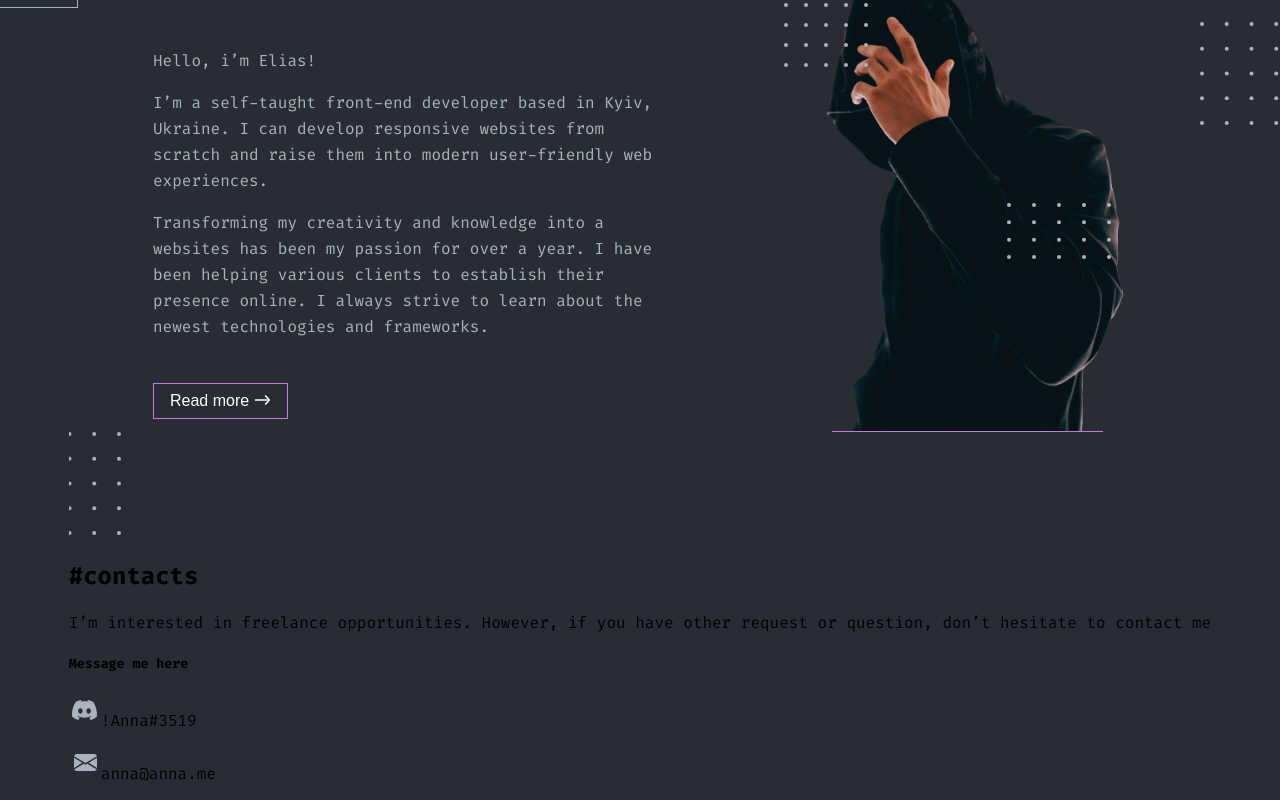
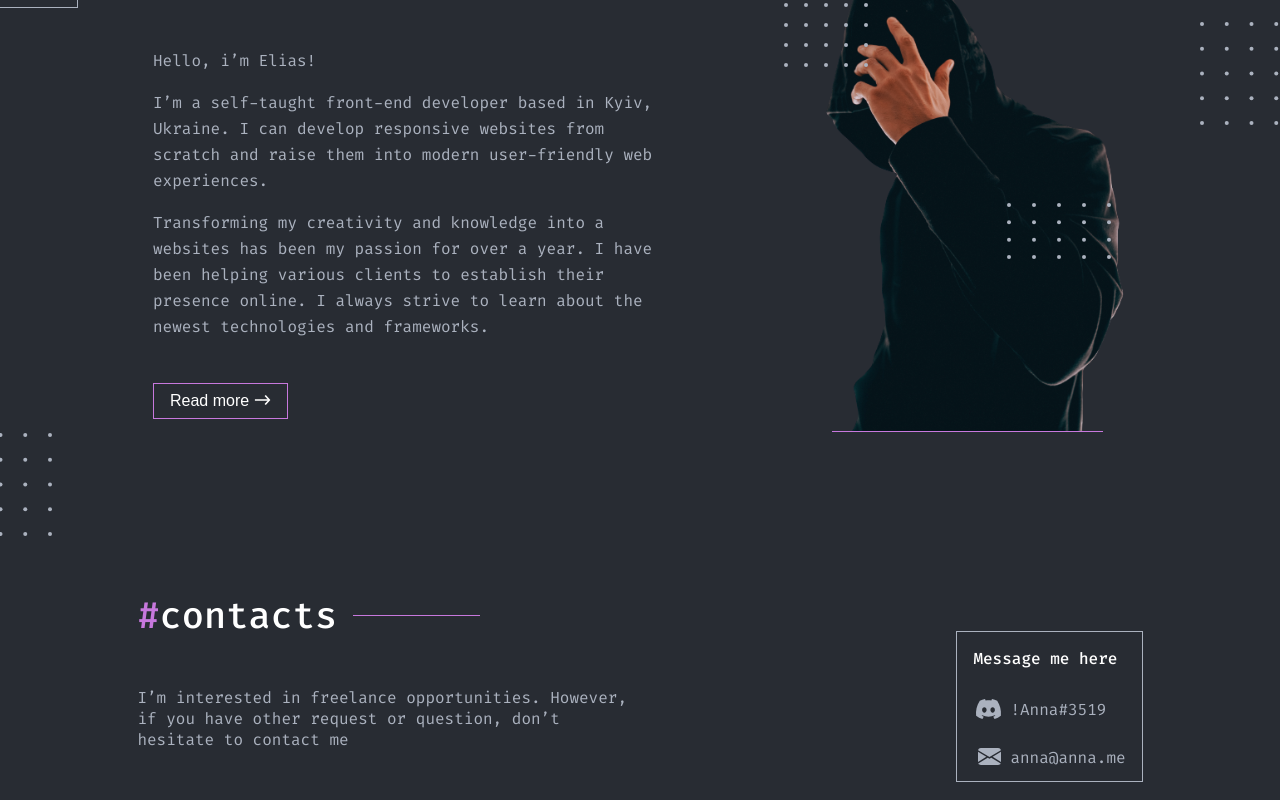
Before and after one commit to annaagabi/portifolio-app, a React (Create React App) app: page / in a window 1280 px wide. Shown: the part 2272-3072 px from the top of the page. Built offline with nearby package versions, Linux system fonts and the light colour scheme; the HTML template or start-up script is replaced by a standard one.

Commit message:
Style: estilização da quinta seção

```diff
--- a/src/App.module.css
+++ b/src/App.module.css
@@ -532,3 +532,82 @@ body{
   background-color: var(--background-color);
   margin-top: 27px;
 }
+
+/* QUINTA SEÇÃO */
+
+.contactContainer{
+  display: flex;
+  align-items: center;
+  justify-content: center;
+  gap: 314px;
+  margin-top: 112px;
+}
+
+#dotsContact{
+  position: absolute;
+  left: 0;
+  top: 2705px;
+}
+
+.contactContent{
+  display: flex;
+  flex-direction: column;
+  /* align-items: center; */
+  justify-content: center;
+}
+
+.contactTitle{
+  display: flex;
+  align-items: center;
+  gap: 16px;
+}
+
+.contactTitle h2{
+  color: var(--white-color);
+  font-size: 37px;
+  font-weight: 500;
+}
+
+.contactTitle span{
+  color: var(--purple-color);
+}
+
+.linePurpleContact{
+  height: 1px;
+  background-color: var(--purple-color);
+  width: 127px;
+}
+
+.contactText{
+  width: 505px;
+}
+
+.contactText p{
+  font-size: 16px;
+  color: var(--gray-color);
+}
+
+.contactCard{
+  border: 1px solid var(--gray-color);
+  margin-top: 87px;
+}
+.contactCard h5{
+  margin: 0;
+  font-size: 16px;
+  font-weight: 500;
+  color: var(--white-color);
+  padding: 16px;
+}
+.contactCard p{
+  display: flex;
+  align-items: center;
+  gap: 5px;
+  margin: 0;
+  font-size: 16px;
+  color: var(--gray-color);
+  padding: 8px 16px;
+}
+.contactCard img{
+  width: 32px;
+  height: 32px;
+}
```
